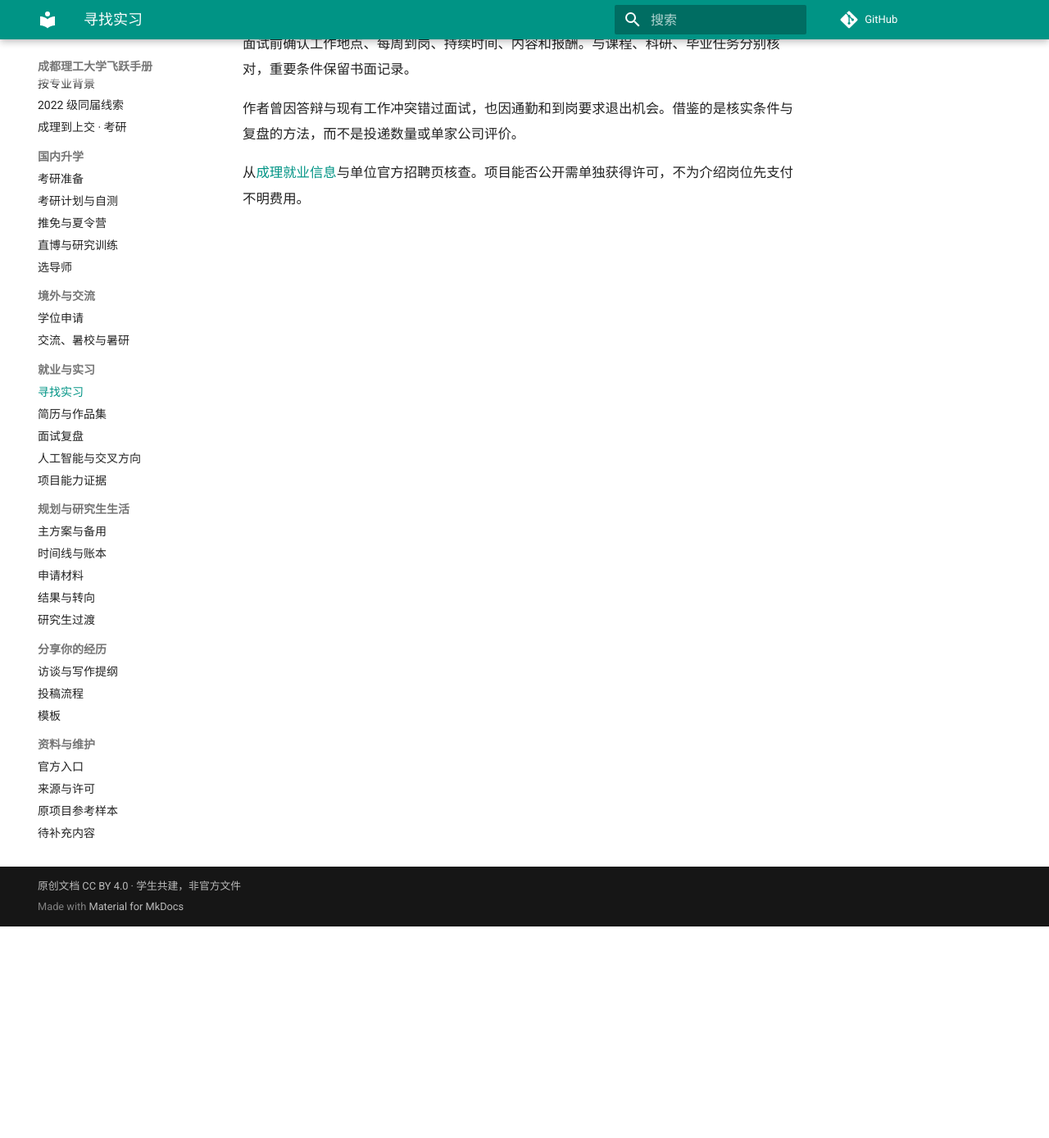
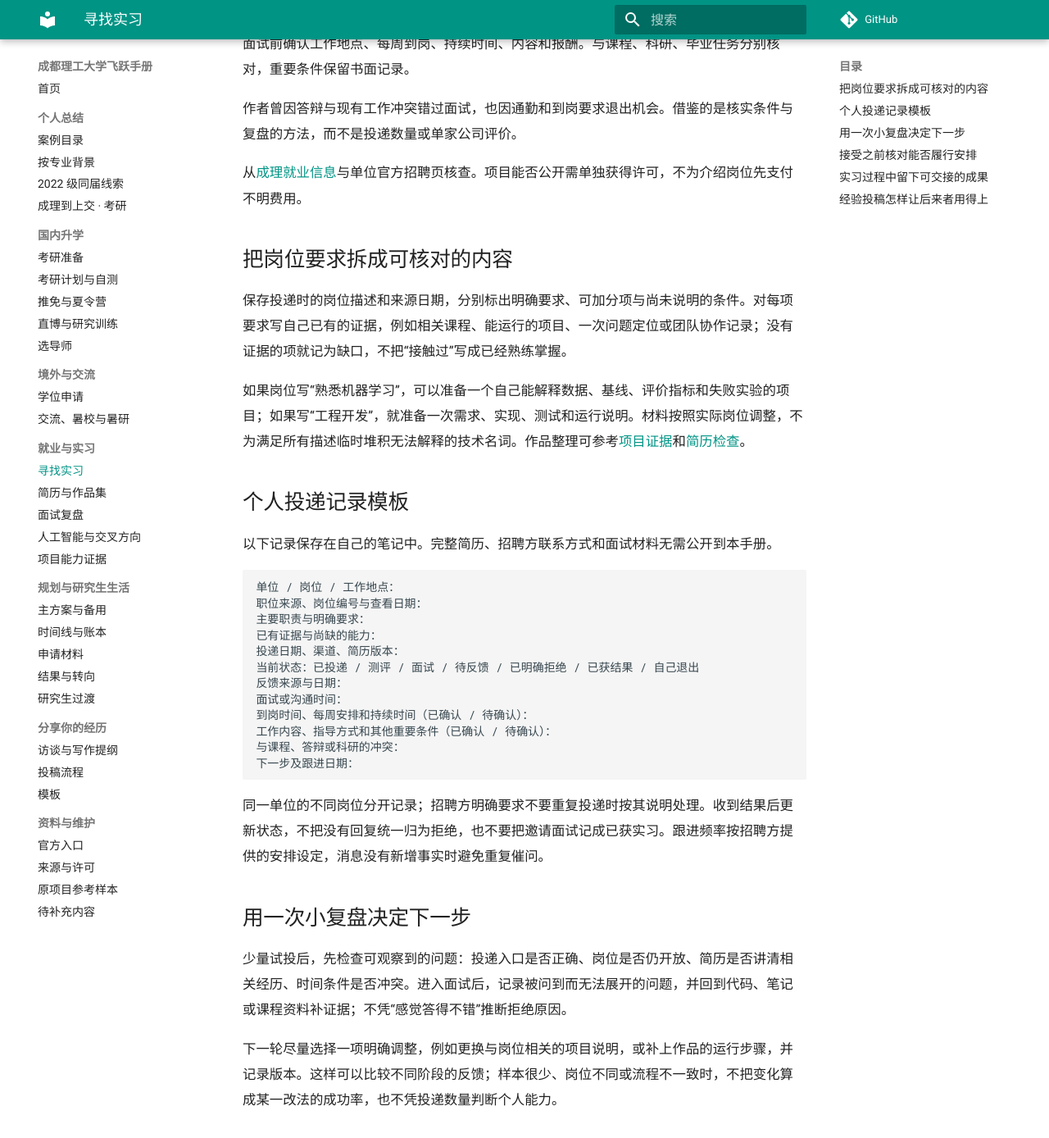
Before and after one commit to determine123/CDUT-Application, an MkDocs documentation site: the page built from docs/career/internships.md, in a window 1280 px wide and 1400 px high, scrolled down 270 px. Shown: the top 1388 px of the window at 82% size. Built offline with MkDocs 1.6.1 and Material for MkDocs 9.7.7, drawn with Linux system fonts in a browser that asks for light colours; comment, search, counter and statistics services are not loaded; some of the changed text lies outside the part shown.

Commit message:
docs: add internship application tracking and delivery handover guidance

````diff
--- a/docs/career/internships.md
+++ b/docs/career/internships.md
@@ -9,3 +9,52 @@
 作者曾因答辩与现有工作冲突错过面试，也因通勤和到岗要求退出机会。借鉴的是核实条件与复盘的方法，而不是投递数量或单家公司评价。
 
 从[成理就业信息](https://cdutjy.cdut.edu.cn/)与单位官方招聘页核查。项目能否公开需单独获得许可，不为介绍岗位先支付不明费用。
+
+## 把岗位要求拆成可核对的内容
+
+保存投递时的岗位描述和来源日期，分别标出明确要求、可加分项与尚未说明的条件。对每项要求写自己已有的证据，例如相关课程、能运行的项目、一次问题定位或团队协作记录；没有证据的项就记为缺口，不把“接触过”写成已经熟练掌握。
+
+如果岗位写“熟悉机器学习”，可以准备一个自己能解释数据、基线、评价指标和失败实验的项目；如果写“工程开发”，就准备一次需求、实现、测试和运行说明。材料按照实际岗位调整，不为满足所有描述临时堆积无法解释的技术名词。作品整理可参考[项目证据](project-proof.md)和[简历检查](resume.md)。
+
+## 个人投递记录模板
+
+以下记录保存在自己的笔记中。完整简历、招聘方联系方式和面试材料无需公开到本手册。
+
+```text
+单位 / 岗位 / 工作地点：
+职位来源、岗位编号与查看日期：
+主要职责与明确要求：
+已有证据与尚缺的能力：
+投递日期、渠道、简历版本：
+当前状态：已投递 / 测评 / 面试 / 待反馈 / 已明确拒绝 / 已获结果 / 自己退出
+反馈来源与日期：
+面试或沟通时间：
+到岗时间、每周安排和持续时间（已确认 / 待确认）：
+工作内容、指导方式和其他重要条件（已确认 / 待确认）：
+与课程、答辩或科研的冲突：
+下一步及跟进日期：
+```
+
+同一单位的不同岗位分开记录；招聘方明确要求不要重复投递时按其说明处理。收到结果后更新状态，不把没有回复统一归为拒绝，也不要把邀请面试记成已获实习。跟进频率按招聘方提供的安排设定，消息没有新增事实时避免重复催问。
+
+## 用一次小复盘决定下一步
+
+少量试投后，先检查可观察到的问题：投递入口是否正确、岗位是否仍开放、简历是否讲清相关经历、时间条件是否冲突。进入面试后，记录被问到而无法展开的问题，并回到代码、笔记或课程资料补证据；不凭“感觉答得不错”推断拒绝原因。
+
+下一轮尽量选择一项明确调整，例如更换与岗位相关的项目说明，或补上作品的运行步骤，并记录版本。这样可以比较不同阶段的反馈；样本很少、岗位不同或流程不一致时，不把变化算成某一改法的成功率，也不凭投递数量判断个人能力。
+
+## 接受之前核对能否履行安排
+
+把课程、考试、答辩、团队任务和可到岗时间放在同一日历中。招聘沟通中的“可以协调”要进一步问清具体安排及确认主体，向自己的学校或团队核实需要履行的手续。条件尚未确定时说明自己的实际约束，不先承诺无法完成的到岗时间。
+
+核对工作内容、报酬与结算安排、办公地点、必要设备和入职材料，保存对方正式提供的文件。要求先转账、提供无关账号或提交超出合理范围的资料时，先通过已知官方渠道核实。具体合同或制度问题向负责主体询问，本手册的经验描述不代替正式约定。
+
+## 实习过程中留下可交接的成果
+
+开始任务时确认交付物、验收方式、依赖和反馈渠道。每周记录已完成内容、验证结果、当前阻碍和需要协助的事项；需求变化时同步更新范围，不只记录工作时长。
+
+结束前按团队要求整理交接说明：功能现状、运行方式、测试范围、已知问题和后续建议。公司代码、数据、账号和内部文档留在获准的环境中；公开作品集只写被允许披露的内容，不把内部成果复制到个人仓库。简历中的数字来自可核对且允许使用的记录，没有授权时可描述本人承担的工作范围与验证方法。
+
+## 经验投稿怎样让后来者用得上
+
+写明年份、当时的专业与准备、寻找机会的渠道、需要协调的时间条件、实际工作和最终阶段。说明哪些内容是自己的观察，哪些来自岗位文件；不公开面试官私人信息、保密题目或内部材料。一段解释自己为何接受或退出的经历，通常比仅列单位名称更有参考价值。
````
